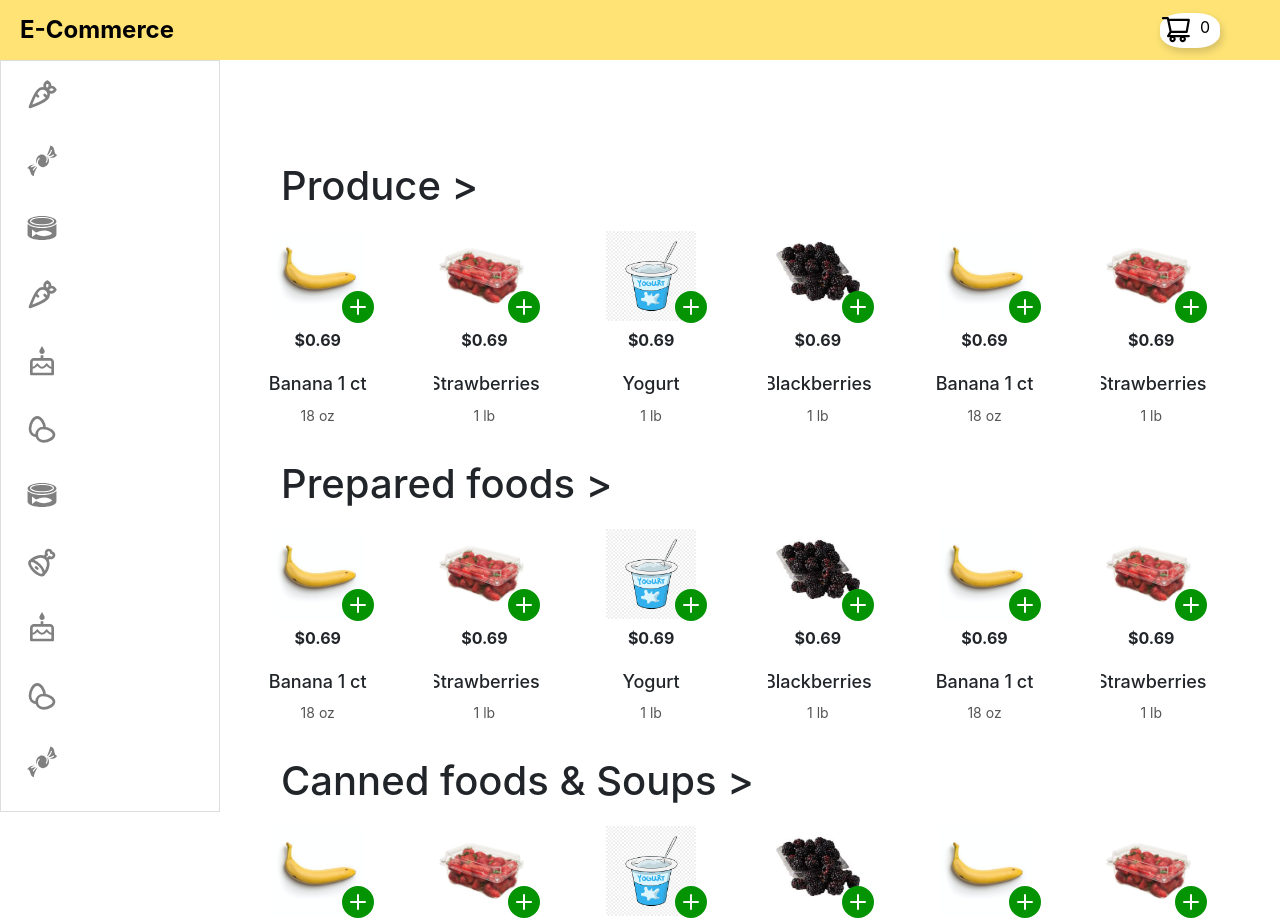
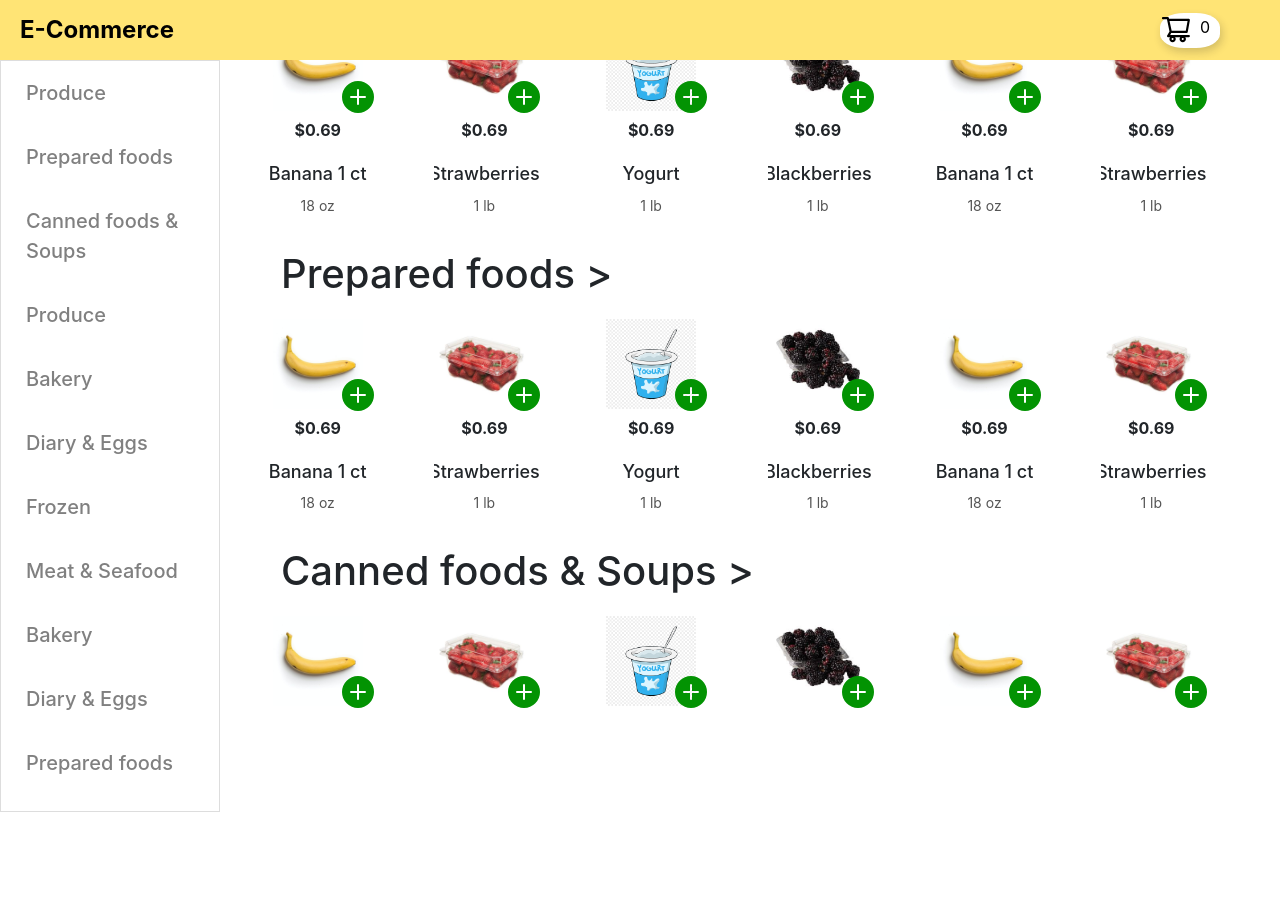
Before and after one commit to Bindumuniyappa/kumilab_assign_app, a React (Create React App) app: page / in a window 1280 px wide. After the commit the page ends 812 px from the top, so only its background shows below. Built offline with nearby package versions, Linux system fonts and the light colour scheme.

Commit message:
made changes to app.tsx

```diff
--- a/src/App.css
+++ b/src/App.css
@@ -13,7 +13,7 @@
   max-height: 95vh;
   position: relative;
   margin-left: 219px;
-  margin-top: -650px;
+  margin-top: -860px;
 }
 
 .main-content::-webkit-scrollbar {
@@ -39,7 +39,7 @@
 
   .main-content{
     max-height: 81vh;
-    margin-top:10px ;
+    margin-top:10px;
     margin-left:0px;
   }
 }
--- a/src/components/CategoryPanel/CategoryPanel.tsx
+++ b/src/components/CategoryPanel/CategoryPanel.tsx
@@ -5,6 +5,7 @@ import { TbCarrot, TbEggs, TbMeat } from 'react-icons/tb';
 import { MdOutlineCake } from 'react-icons/md';
 
 const categories = [
+
   { name: 'Produce', icon: <TbCarrot className='icon' /> },
   { name: 'Prepared foods', icon: <GiWrappedSweet className='icon' /> },
   { name: 'Canned foods & Soups', icon: <GiCannedFish className='icon' /> },
@@ -16,11 +17,12 @@ const categories = [
   { name: 'Bakery', icon: <MdOutlineCake className='icon' /> },
   { name: 'Diary & Eggs', icon: <TbEggs className='icon' /> },
   { name: 'Prepared foods', icon: <GiWrappedSweet className='icon' /> },
+
 ];
 
 const handleCategoryClick = (category) => {
   const el = document.getElementById(category.name+ " >");
-  console.log(el,category.name)
+  console.log(el,category.name);
   el?.scrollIntoView({ behavior: "smooth" });
 };
 
@@ -32,7 +34,7 @@ const CategoryPanel: React.FC = () => {
       <ul className={`category-list ${isMobile ? 'mobile' : ''}`}>
         {categories.map((category, index) => (
           <li key={index} className={`category-item ${isMobile ? 'mobile' : ''}`} onClick={() => { handleCategoryClick(category) }}>
-            {isMobile ? category.name : category.icon}
+            {isMobile ? category.icon : category.name}
           </li>
         ))}
       </ul>
```
